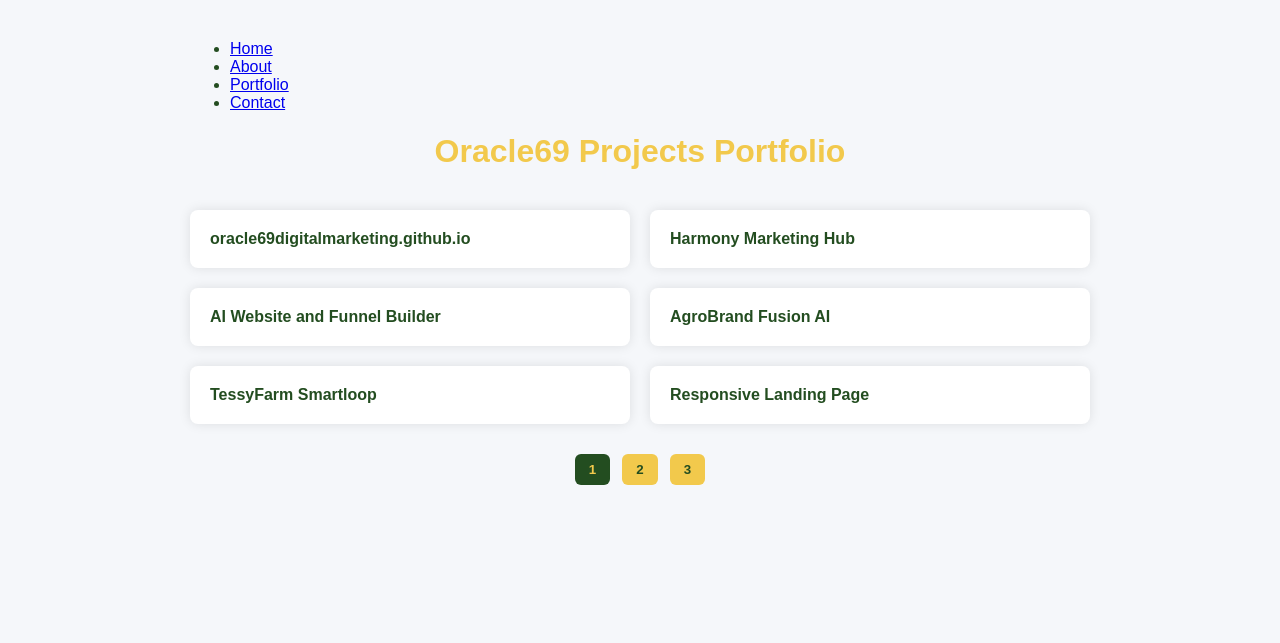
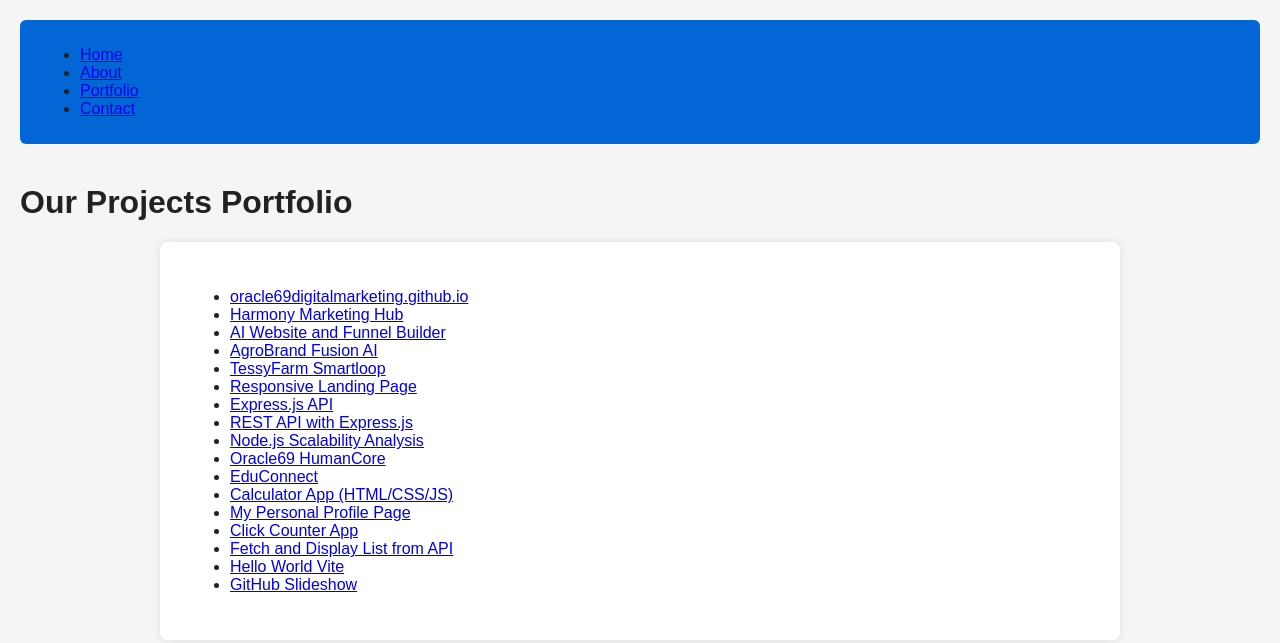
Before and after one commit to Oracle69digitalmarketing/oracle69digitalmarketing.github.io, a plain HTML site: page portfolio.html in a window 1280 px wide. Drawn offline with Linux system fonts and the light colour scheme.

Commit message:
Update portfolio.html

```diff
--- a/portfolio.html
+++ b/portfolio.html
@@ -3,143 +3,43 @@
 <head>
 <meta charset="UTF-8" />
 <meta name="viewport" content="width=device-width, initial-scale=1" />
-<title>Oracle69 Portfolio</title>
-<style>
-  body {
-    font-family: Arial, sans-serif;
-    background: #f5f7fa;
-    color: #234d20;
-    max-width: 900px;
-    margin: 40px auto;
-    padding: 0 20px;
-  }
-  h1 {
-    color: #f2c94c;
-    text-align: center;
-    margin-bottom: 40px;
-  }
-  #repo-list {
-    display: grid;
-    grid-template-columns: repeat(auto-fit,minmax(300px,1fr));
-    gap: 20px;
-  }
-  .repo {
-    background: white;
-    padding: 20px;
-    border-radius: 8px;
-    box-shadow: 0 0 12px rgba(0,0,0,0.1);
-  }
-  .repo a {
-    font-weight: bold;
-    color: #234d20;
-    text-decoration: none;
-  }
-  .repo a:hover {
-    color: #d4b91f;
-    text-decoration: underline;
-  }
-  .pagination {
-    margin-top: 30px;
-    text-align: center;
-  }
-  .page-btn {
-    cursor: pointer;
-    background: #f2c94c;
-    border: none;
-    margin: 0 6px;
-    padding: 8px 14px;
-    border-radius: 6px;
-    font-weight: 700;
-    color: #234d20;
-    transition: background-color 0.3s ease;
-  }
-  .page-btn:hover {
-    background: #d4b91f;
-  }
-  .page-btn.active {
-    background: #234d20;
-    color: #f2c94c;
-  }
-</style>
+<title>Portfolio - Oracle69 Digital Marketing</title>
+<link rel="stylesheet" href="style.css" />
 </head>
 <body>
+  <nav class="main-nav">
+    <ul>
+      <li><a href="index.html" class="nav-link">Home</a></li>
+      <li><a href="about.html" class="nav-link">About</a></li>
+      <li><a href="portfolio.html" class="nav-link active">Portfolio</a></li>
+      <li><a href="contact.html" class="nav-link">Contact</a></li>
+    </ul>
+  </nav>
 
-<nav>
-  <ul class="nav-menu">
-    <li><a href="index.html">Home</a></li>
-    <li><a href="about.html">About</a></li>
-    <li><a href="portfolio.html" aria-current="page">Portfolio</a></li>
-    <li><a href="contact.html">Contact</a></li>
-  </ul>
-</nav>
+  <header>
+    <h1>Our Projects Portfolio</h1>
+  </header>
 
-<h1>Oracle69 Projects Portfolio</h1>
-
-<div id="repo-list">Loading projects...</div>
-
-<div class="pagination" id="pagination"></div>
-
-<script>
-  const projects = [
-    {name: "oracle69digitalmarketing.github.io", url: "https://github.com/Oracle69digitalmarketing/oracle69digitalmarketing.github.io"},
-    {name: "Harmony Marketing Hub", url: "https://github.com/Oracle69digitalmarketing/Harmony_Marketing_Hub-"},
-    {name: "AI Website and Funnel Builder", url: "https://github.com/Oracle69digitalmarketing/AI_website_and_funnel_builder"},
-    {name: "AgroBrand Fusion AI", url: "https://github.com/Oracle69digitalmarketing/AgroBrand_Fusion_AI-"},
-    {name: "TessyFarm Smartloop", url: "https://github.com/Oracle69digitalmarketing/TessyFarm_smartloop"},
-    {name: "Responsive Landing Page", url: "https://github.com/Oracle69digitalmarketing/responsive-landing-page"},
-    {name: "Express.js API", url: "https://github.com/Oracle69digitalmarketing/Express.js-API"},
-    {name: "REST API with Express.js", url: "https://github.com/Oracle69digitalmarketing/REST-API-with-Express.js"},
-    {name: "Node.js Scalability Analysis", url: "https://github.com/Oracle69digitalmarketing/nodejs-scalability-analysis"},
-    {name: "Oracle69 HumanCore", url: "https://github.com/Oracle69digitalmarketing/Oracle69-HumanCore-"},
-    {name: "EduConnect", url: "https://github.com/Oracle69digitalmarketing/EduConnect"},
-    {name: "Calculator App (HTML/CSS/JS)", url: "https://github.com/Oracle69digitalmarketing/calculator-app-html-css-js-"},
-    {name: "My Personal Profile Page", url: "https://github.com/Oracle69digitalmarketing/My-personal-profile-page"},
-    {name: "Click Counter App", url: "https://github.com/Oracle69digitalmarketing/Click-Counter-App"},
-    {name: "Fetch and Display List from API", url: "https://github.com/Oracle69digitalmarketing/Fetch-and-Display-List-from-an-API"},
-    {name: "Hello World Vite", url: "https://github.com/Oracle69digitalmarketing/hello-world-vite"},
-    {name: "GitHub Slideshow", url: "https://github.com/Oracle69digitalmarketing/github-slideshow"}
-  ];
-
-  const perPage = 6;
-  let currentPage = 1;
-  const repoList = document.getElementById('repo-list');
-  const pagination = document.getElementById('pagination');
-
-  function renderProjects(page) {
-    repoList.innerHTML = '';
-    const start = (page - 1) * perPage;
-    const end = start + perPage;
-    const pagedProjects = projects.slice(start, end);
-
-    pagedProjects.forEach(proj => {
-      const div = document.createElement('div');
-      div.className = 'repo';
-      div.innerHTML = `<a href="${proj.url}" target="_blank" rel="noopener noreferrer">${proj.name}</a>`;
-      repoList.appendChild(div);
-    });
-  }
-
-  function renderPagination() {
-    pagination.innerHTML = '';
-    const pageCount = Math.ceil(projects.length / perPage);
-
-    for(let i = 1; i <= pageCount; i++) {
-      const btn = document.createElement('button');
-      btn.className = 'page-btn';
-      if(i === currentPage) btn.classList.add('active');
-      btn.textContent = i;
-      btn.addEventListener('click', () => {
-        currentPage = i;
-        renderProjects(currentPage);
-        renderPagination();
-        window.scrollTo({top:0, behavior:'smooth'});
-      });
-      pagination.appendChild(btn);
-    }
-  }
-
-  renderProjects(currentPage);
-  renderPagination();
-</script>
+  <section class="content">
+    <ul class="project-list">
+      <li><a href="https://github.com/Oracle69digitalmarketing/oracle69digitalmarketing.github.io" target="_blank">oracle69digitalmarketing.github.io</a></li>
+      <li><a href="https://github.com/Oracle69digitalmarketing/Harmony_Marketing_Hub-" target="_blank">Harmony Marketing Hub</a></li>
+      <li><a href="https://github.com/Oracle69digitalmarketing/AI_website_and_funnel_builder" target="_blank">AI Website and Funnel Builder</a></li>
+      <li><a href="https://github.com/Oracle69digitalmarketing/AgroBrand_Fusion_AI-" target="_blank">AgroBrand Fusion AI</a></li>
+      <li><a href="https://github.com/Oracle69digitalmarketing/TessyFarm_smartloop" target="_blank">TessyFarm Smartloop</a></li>
+      <li><a href="https://github.com/Oracle69digitalmarketing/responsive-landing-page" target="_blank">Responsive Landing Page</a></li>
+      <li><a href="https://github.com/Oracle69digitalmarketing/Express.js-API" target="_blank">Express.js API</a></li>
+      <li><a href="https://github.com/Oracle69digitalmarketing/REST-API-with-Express.js" target="_blank">REST API with Express.js</a></li>
+      <li><a href="https://github.com/Oracle69digitalmarketing/nodejs-scalability-analysis" target="_blank">Node.js Scalability Analysis</a></li>
+      <li><a href="https://github.com/Oracle69digitalmarketing/Oracle69-HumanCore-" target="_blank">Oracle69 HumanCore</a></li>
+      <li><a href="https://github.com/Oracle69digitalmarketing/EduConnect" target="_blank">EduConnect</a></li>
+      <li><a href="https://github.com/Oracle69digitalmarketing/calculator-app-html-css-js-" target="_blank">Calculator App (HTML/CSS/JS)</a></li>
+      <li><a href="https://github.com/Oracle69digitalmarketing/My-personal-profile-page" target="_blank">My Personal Profile Page</a></li>
+      <li><a href="https://github.com/Oracle69digitalmarketing/Click-Counter-App" target="_blank">Click Counter App</a></li>
+      <li><a href="https://github.com/Oracle69digitalmarketing/Fetch-and-Display-List-from-an-API" target="_blank">Fetch and Display List from API</a></li>
+      <li><a href="https://github.com/Oracle69digitalmarketing/hello-world-vite" target="_blank">Hello World Vite</a></li>
+      <li><a href="https://github.com/Oracle69digitalmarketing/github-slideshow" target="_blank">GitHub Slideshow</a></li>
+    </ul>
+  </section>
 </body>
 </html>
```
